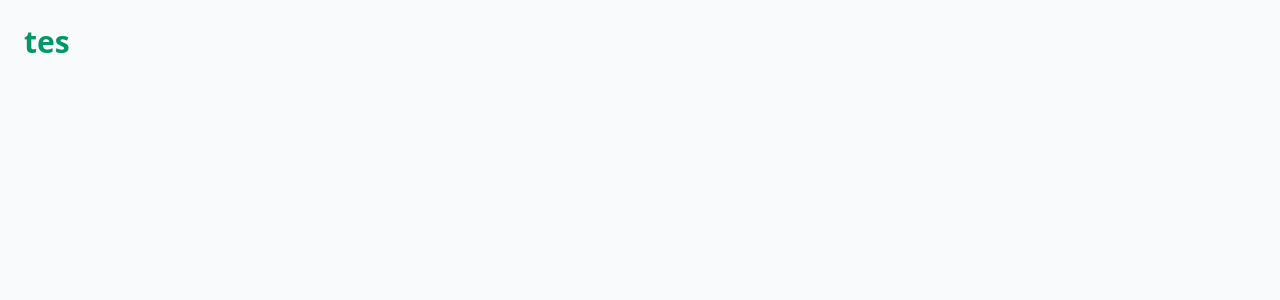
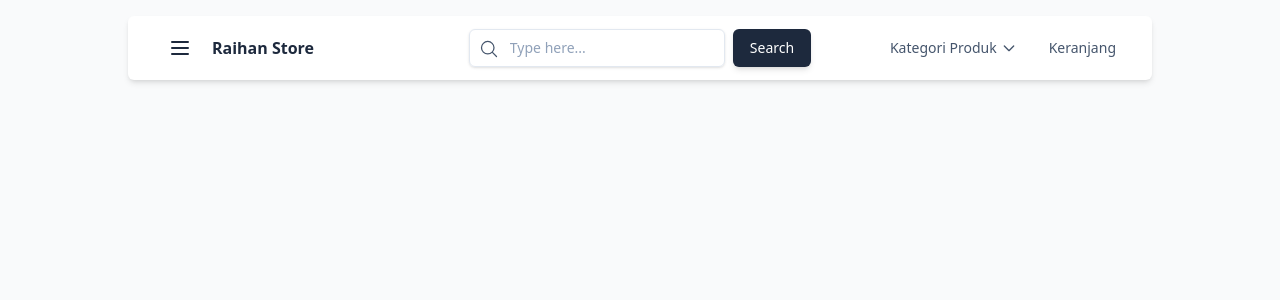
Before and after one commit to Raihrryy/Aplikasi-Online-Shop, a Laravel app: page / in a window 1280 px wide. Before the commit the part shown is almost empty. Shown: the top 300 px of the page. Run offline with Laravel 12, Linux system fonts and the light colour scheme; style sheets or scripts are compiled from the project's sources; parts of the project's set-up code (start-up, migrations or seed data) failed here and were passed over.

Commit message:
navbar selesai

```diff
--- a/resources/views/welcome.blade.php
+++ b/resources/views/welcome.blade.php
@@ -7,8 +7,83 @@
     @vite(['resources/css/app.css', 'resources/js/app.js'])
 </head>
 <body class="bg-gray-50 text-gray-800">
-    <h1 class="text-3xl font-bold text-emerald-600 p-6">
-        tes
-    </h1>
+    <nav class="block w-full max-w-screen-lg px-4 py-2 mx-auto bg-white shadow-md rounded-md lg:px-8 lg:py-3 mt-4">
+        <div class="container flex flex-wrap items-center justify-between mx-auto text-slate-800">
+            <div class="flex items-center flex-1 justify-start">
+                <div class="relative mr-3">
+                      <button id="btn-menu" type="button" class="p-2 rounded-md text-slate-800 hover:bg-slate-100 focus:outline-none">
+                            <svg xmlns="http://www.w3.org/2000/svg" class="w-6 h-6" fill="none" viewBox="0 0 24 24" stroke="currentColor" stroke-width="2">
+                                <path stroke-linecap="round" stroke-linejoin="round" d="M4 6h16M4 12h16M4 18h16" />
+                            </svg>
+                    </button>
+                <div id="menu-kiri" class="hidden absolute left-0 mt-2 w-44 bg-white border border-slate-200 rounded-md shadow-lg py-1 z-50">
+                    <a href="#" class="block px-4 py-2 text-sm text-slate-700 hover:bg-slate-100">Akun</a>
+                    <a href="#" class="block px-4 py-2 text-sm text-slate-700 hover:bg-slate-100">Pengaturan</a>
+                </div>
+                </div>
+                    <a href="#" class="block cursor-pointer py-1.5 text-base text-slate-800 font-semibold">
+                    Raihan Store
+                    </a>
+                </div>
+                <div class="items-center justify-center hidden gap-x-2 lg:flex">
+                    <div class="w-full max-w-sm min-w-[240px]">
+                        <div class="relative">
+                            <svg xmlns="http://www.w3.org/2000/svg" fill="none" viewBox="0 0 24 24" stroke-width="1.5" stroke="currentColor" class="absolute w-5 h-5 top-2.5 left-2.5 text-slate-600">
+                                <path stroke-linecap="round" stroke-linejoin="round" d="m21 21-5.197-5.197m0 0A7.5 7.5 0 1 0 5.196 5.196a7.5 7.5 0 0 0 10.607 10.607Z" />
+                            </svg>
+                        <input type="text" class="w-full pl-10 pr-3 py-2 bg-transparent placeholder:text-slate-400 text-slate-600 text-sm border border-slate-200 rounded-md transition duration-300 ease focus:outline-none focus:border-slate-400 hover:border-slate-300 shadow-sm focus:shadow" placeholder="Type here..." />
+                        </div>
+                    </div>
+                    <button class="rounded-md bg-slate-800 py-2 px-4 border border-transparent text-center text-sm text-white transition-all shadow-md hover:shadow-lg focus:bg-slate-700 focus:shadow-none active:bg-slate-700 hover:bg-slate-700 active:shadow-none disabled:pointer-events-none disabled:opacity-50 disabled:shadow-none" type="button">
+                    Search
+                    </button>
+                </div>
+            <div class="flex items-center justify-end flex-1 gap-x-6">
+                <div class="relative">
+                      <button id="btn-kategori" type="button" class="flex items-center gap-x-1 p-1 text-sm text-slate-600 hover:text-slate-900 focus:outline-none">
+                            <span>Kategori Produk</span>
+                                <svg xmlns="http://www.w3.org/2000/svg" class="w-4 h-4" fill="none" viewBox="0 0 24 24" stroke="currentColor" stroke-width="2">
+                                <path stroke-linecap="round" stroke-linejoin="round" d="m19 9-7 7-7-7" />
+                            </svg>
+                    </button>
+                        <div id="menu-kategori" class="hidden absolute right-0 mt-2 w-48 bg-white border border-slate-200 rounded-md shadow-lg py-1 z-50">
+                        <a href="#" class="block px-4 py-2 text-sm text-slate-700 hover:bg-slate-100">Elektronik</a>
+                        <a href="#" class="block px-4 py-2 text-sm text-slate-700 hover:bg-slate-100">Fashion</a>
+                        <a href="#" class="block px-4 py-2 text-sm text-slate-700 hover:bg-slate-100">Aksesoris</a>
+                        <a href="#" class="block px-4 py-2 text-sm text-slate-700 hover:bg-slate-100">Semua Produk</a>
+                    </div>
+                </div>
+                <a href="#" class="p-1 text-sm text-slate-600 hover:text-slate-900">
+                    Keranjang
+                </a>
+              </div>
+        </div>
+    </nav>
+
+    <script>
+        const btnMenu = document.getElementById('btn-menu');
+        const menuKiri = document.getElementById('menu-kiri');
+        const btnKategori = document.getElementById('btn-kategori');
+        const menuKategori = document.getElementById('menu-kategori');
+
+        btnMenu.addEventListener('click', function () {
+            menuKiri.classList.toggle('hidden');
+            menuKategori.classList.add('hidden');
+        });
+
+        btnKategori.addEventListener('click', function () {
+            menuKategori.classList.toggle('hidden');
+            menuKiri.classList.add('hidden');
+        });
+
+        window.addEventListener('click', function (e) {
+            if (!btnMenu.contains(e.target) && !menuKiri.contains(e.target)) {
+                menuKiri.classList.add('hidden');
+            }
+            if (!btnKategori.contains(e.target) && !menuKategori.contains(e.target)) {
+                menuKategori.classList.add('hidden');
+            }
+        });
+    </script>
 </body>
 </html>
```
